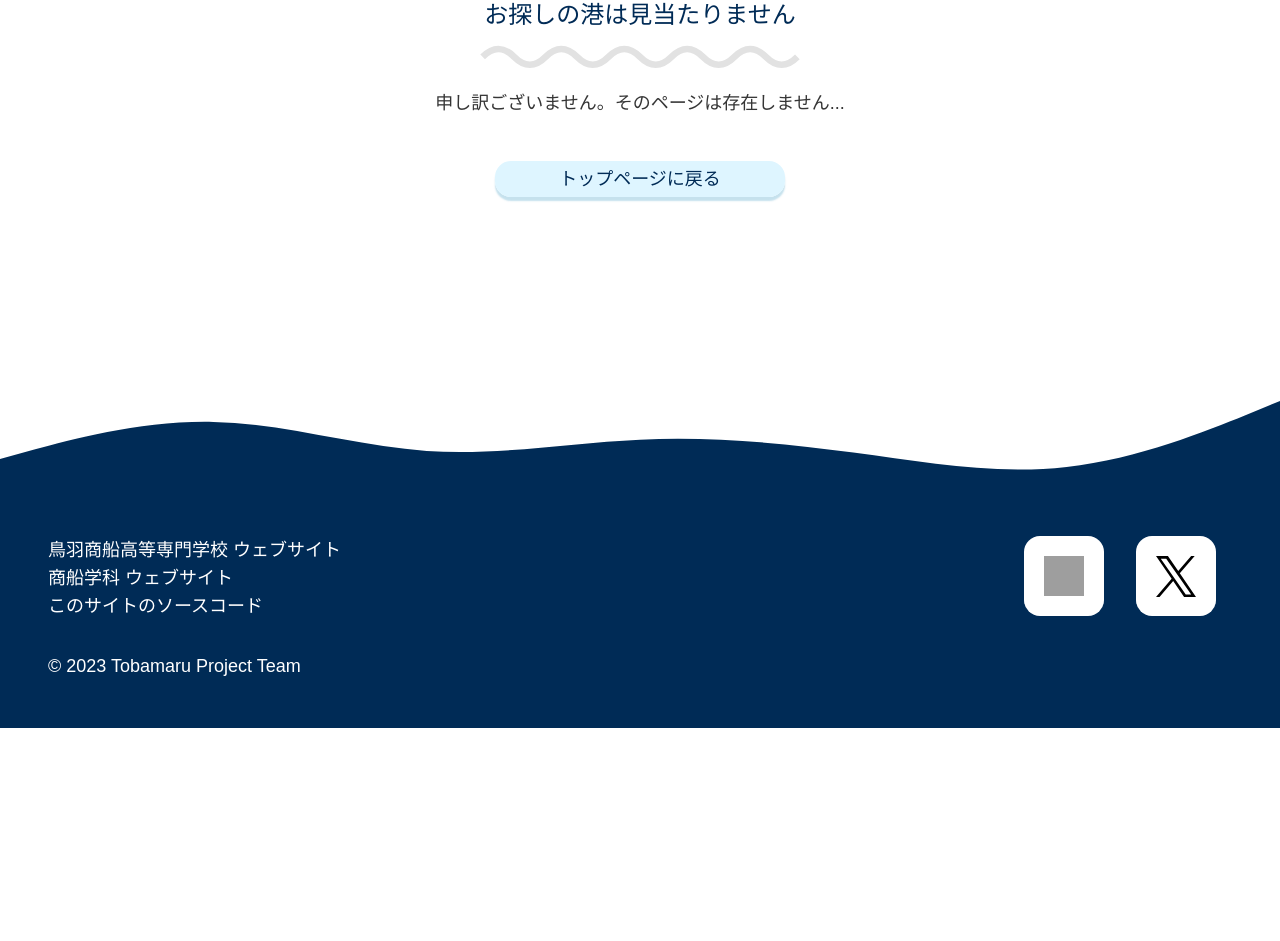
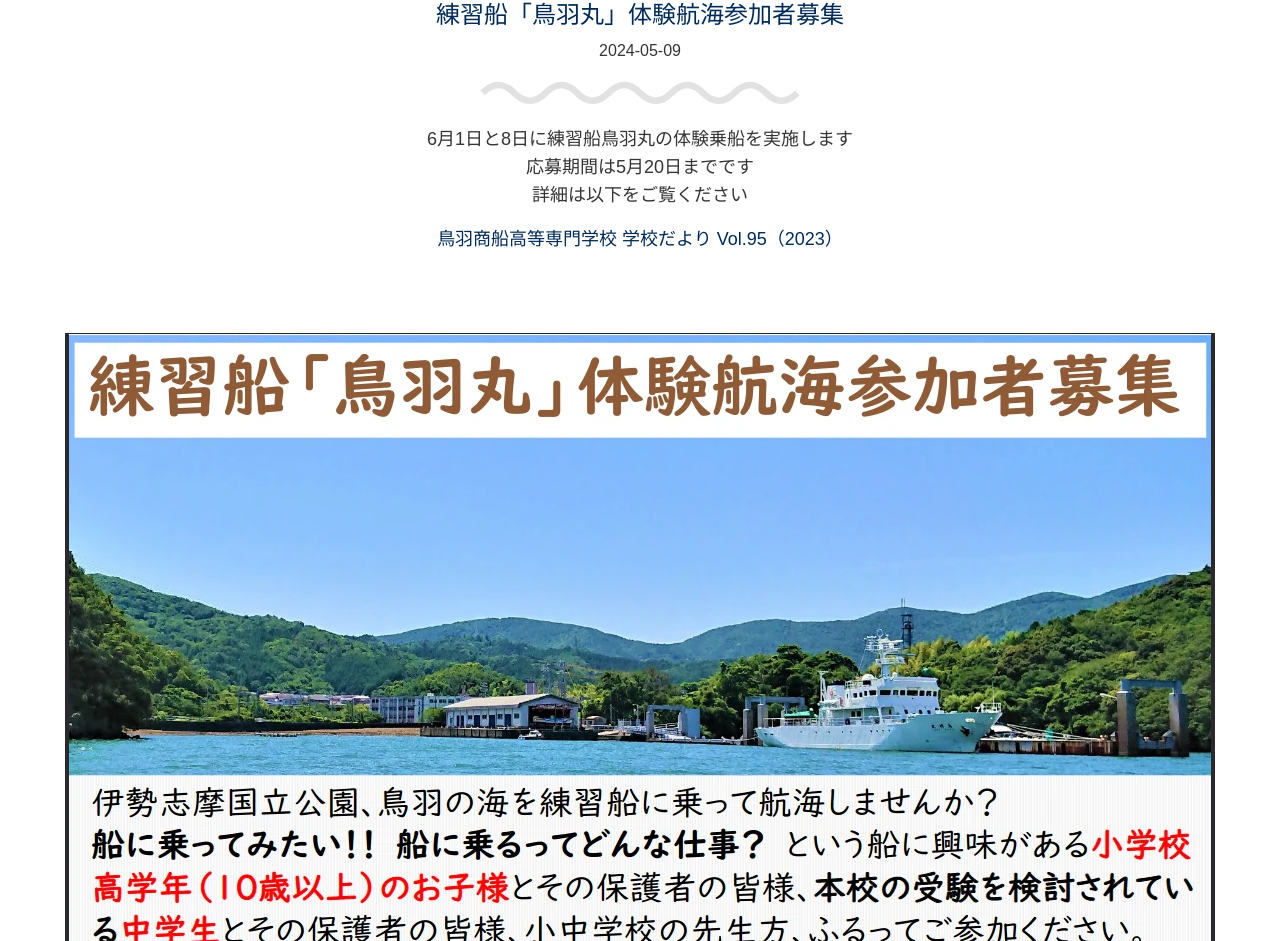
Before and after one commit to takara2314/3rd-tobamaru-lastyear, a SvelteKit app: page /news/tobamaru-taiaken-24 in a window 1280 px wide. Before the commit this address had no page. Shown: the part 159-1100 px from the top of the page. Before the commit the page ends 887 px from the top, so only its background shows below. Built offline with nearby package versions, Linux system fonts and the light colour scheme; grey boxes are pictures that could not be loaded; a web font is replaced by a local one.

Commit message:
鳥羽丸体験航海のニュースを追加

```diff
--- a/src/routes/+page.svelte
+++ b/src/routes/+page.svelte
@@ -6,6 +6,12 @@
   import CommonWave from "../components/waves/CommonWave.svelte";
 
   const news = [
+    {
+      name: "練習船「鳥羽丸」体験航海参加者募集",
+      date: "2024-05-09",
+      href: "/news/tobamaru-taiaken-24",
+      image: "/news/tobamaru-taiaken-24/image.webp"
+    },
     {
       name: "【予告】2024鳥羽丸写真コンテストを開催します！",
       date: "2024-04-08",
--- /dev/null
+++ b/src/routes/news/tobamaru-taiaken-24/+page.svelte
@@ -0,0 +1,65 @@
+<script>
+  import MetaTags from "../../../components/MetaTags.svelte";
+  import H2 from "../../../components/headers/H2.svelte";
+</script>
+
+<MetaTags
+  title="練習船「鳥羽丸」体験航海参加者募集"
+  description="6月1日と8日に練習船鳥羽丸の体験乗船を実施します。"
+  href="/news/school-newsletter-95"
+/>
+
+<main>
+  <article>
+    <H2 newsDatetime="2024-05-09 20:00">
+      練習船「鳥羽丸」体験航海参加者募集
+    </H2>
+
+    <div>
+      <p>
+        6月1日と8日に練習船鳥羽丸の体験乗船を実施します
+        <br>
+        応募期間は5月20日までです
+      </p>
+      <p>
+        詳細は以下をご覧ください
+      </p>
+
+      <div class="link-area">
+        <a
+          href="https://koho.s.toba-cmt.ac.jp/wp/wp-content/uploads/edc0d96ed4864e51f27fb6fc7c9f64ae.pdf"
+          class="link"
+        >
+          鳥羽商船高等専門学校 学校だより Vol.95（2023）
+        </a>
+      </div>
+    </div>
+  </article>
+
+  <div class="cover-area">
+    <a href="https://koho.s.toba-cmt.ac.jp/wp/wp-content/uploads/edc0d96ed4864e51f27fb6fc7c9f64ae.pdf">
+      <img
+        src="/news/tobamaru-taiaken-24/poster.webp"
+        alt="学校だより Vol.95 表紙"
+      />
+    </a>
+  </div>
+</main>
+
+<style>
+  .link-area {
+    margin-top: 1rem;
+  }
+
+  .link {
+    color: var(--primary-color);
+  }
+
+  .others {
+    margin-top: 5rem;
+  }
+
+  .cover-area {
+    margin-top: 5rem;
+  }
+</style>
```
Also changed, not shown: static/news/tobamaru-taiaken-24/image.webp (added), static/news/tobamaru-taiaken-24/poster.webp (added).
